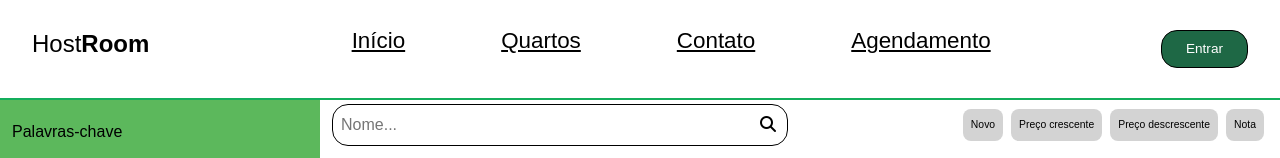
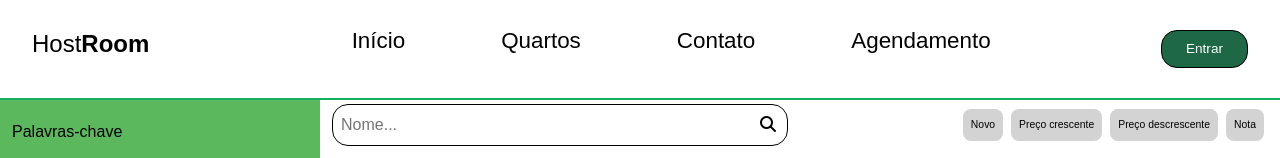
Before and after one commit to saintplis/HostRoom, a plain HTML site: page frontend/rooms/index.html in a window 1280 px wide. Shown: the top 158 px of the page. Drawn offline with nearby package versions, Linux system fonts and the light colour scheme.

Commit message:
remover underline

```diff
--- a/frontend/headerfooterclaro/header.html
+++ b/frontend/headerfooterclaro/header.html
@@ -1,10 +1,10 @@
 <header class="header">
     <h3 id="title">Host<b>Room</b></h3>
     <ul class="aux-pages">
-        <li><a href="../home/index.html">Início</a></li>
-        <li><a href="../rooms/index.html">Quartos</a></li>
-        <li><a href="#">Contato</a></li>
-        <li><a href="#">Agendamento</a></li>
+        <li><a href="../home/index.html" style="text-decoration:none;">Início</a></li>
+        <li><a href="../rooms/index.html" style="text-decoration:none;">Quartos</a></li>
+        <li><a href="#" style="text-decoration:none;">Contato</a></li>
+        <li><a href="#" style="text-decoration:none;">Agendamento</a></li>
     </ul>
     <div class="sign">
         <button id="sign-button" onclick="location.href='../login/index.html'">Entrar</button>
```
Also changed, not shown: frontend/headerfooter/header.html (+1 -1 lines), frontend/rooms/index.html (line endings or trailing spaces).
